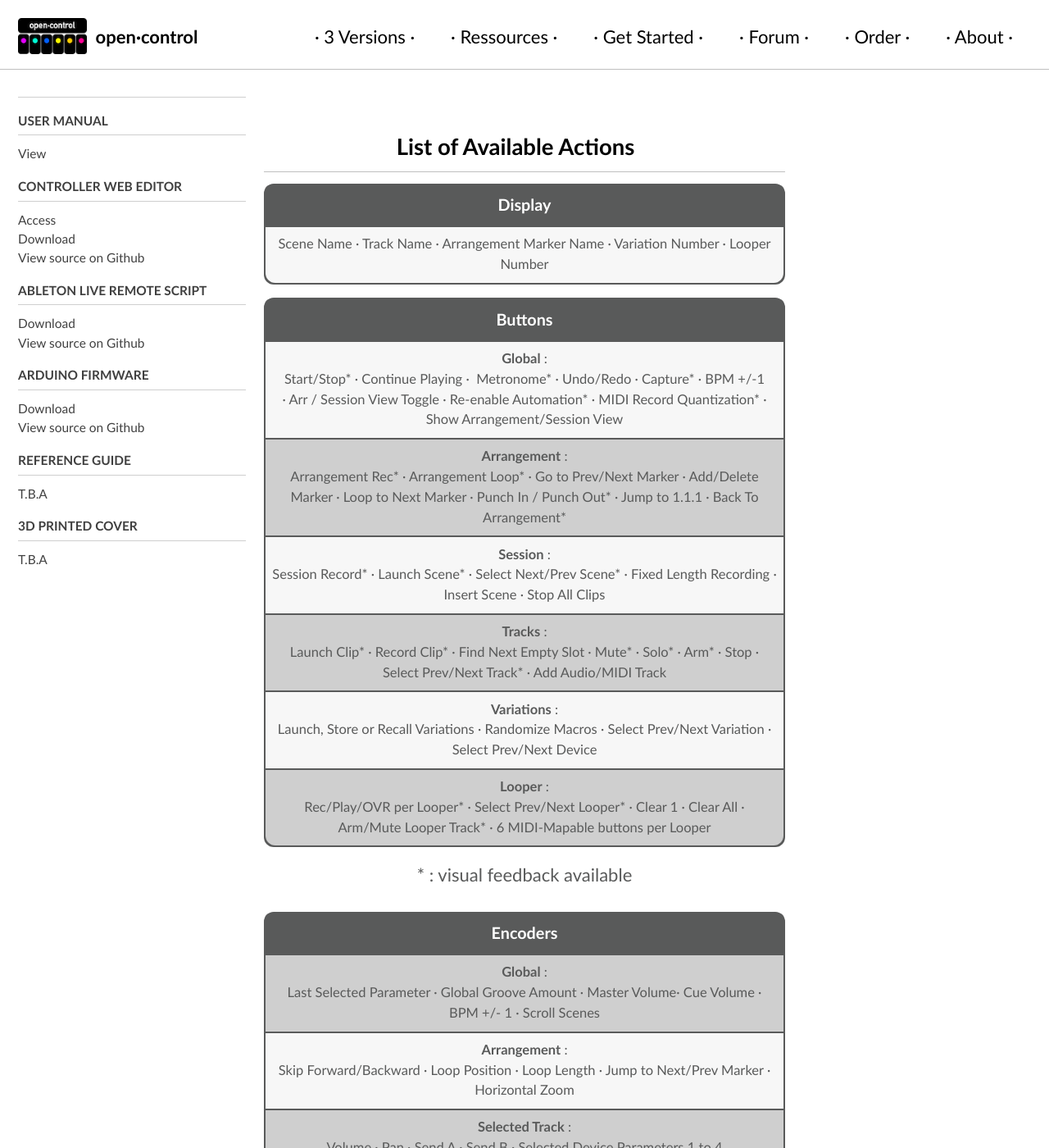
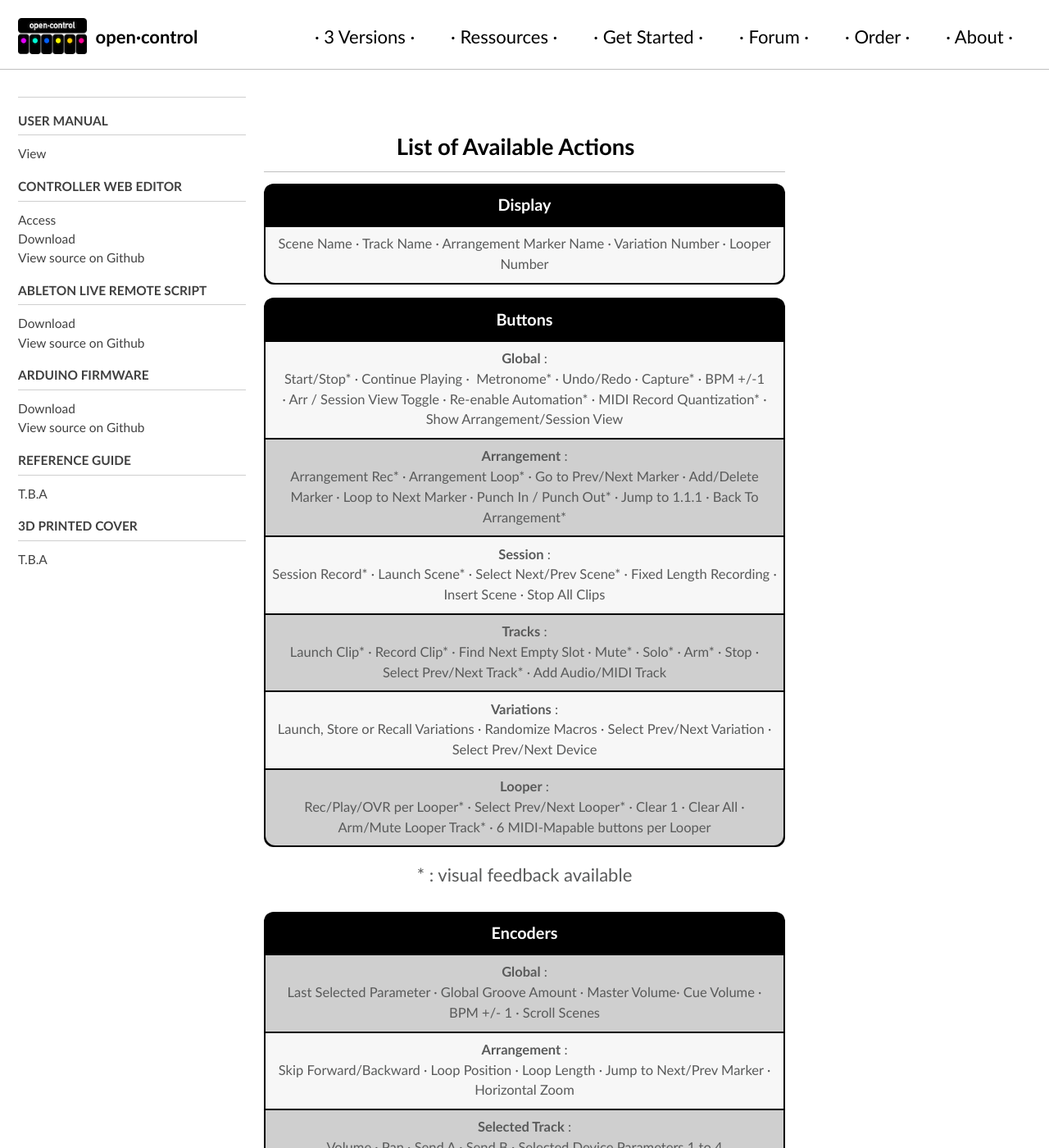
Before and after one commit to KBLiveSolutions/open.control, a Jekyll site: the page built from _pages/ressources.md, in a window 1280 px wide and 1400 px high. Shown: the whole window at 82% size. Built offline with Jekyll 4.4.1, drawn with Linux system fonts in a browser that asks for light colours; cached includes are drawn as plain includes; comment, search, counter and statistics services are not loaded.

Commit message:
Update _tables.scss

```diff
--- a/_sass/minimal-mistakes/_tables.scss
+++ b/_sass/minimal-mistakes/_tables.scss
@@ -56,10 +56,10 @@
 
 
 #leds_table th{
-  background: rgb(89, 90, 90);
+  background: rgb(0, 0, 0);
 }
 #leds_table {
-  background: rgb(89, 90, 90);
+  background: rgb(0, 0, 0);
 }
 
 #buttons_table th{
```
